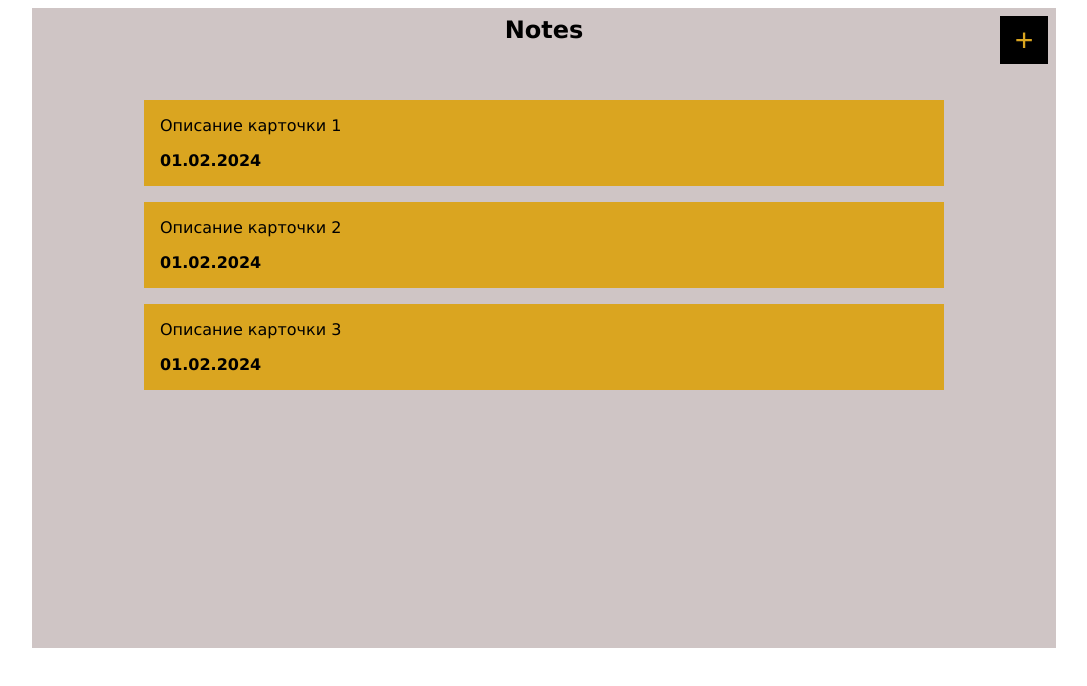
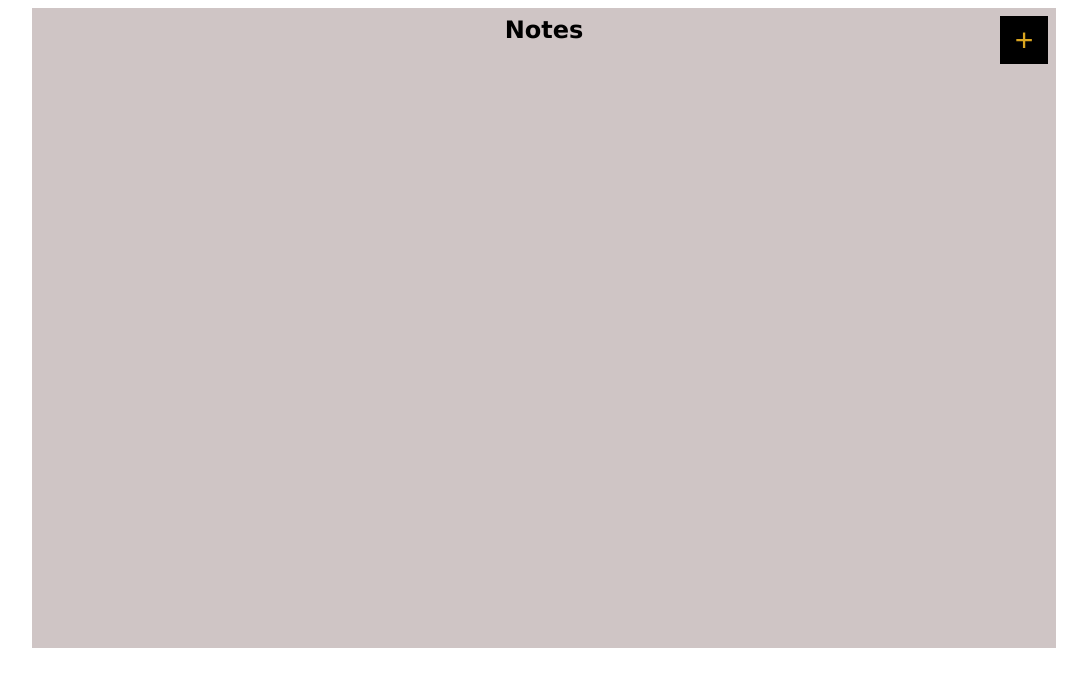
Before and after one commit to DenisPepper/vue-school-start, a Vue app: page / in a window 1280 px wide. Shown: the top 686 px of the page, without its empty margins (96-1183 px from the left). Built offline with nearby package versions, Linux system fonts and the light colour scheme.

Commit message:
Реализует вывод списка заметок в цикле

```diff
--- a/src/App.vue
+++ b/src/App.vue
@@ -1,33 +1,43 @@
 <script setup>
-import { ref as setupRef } from 'vue';
+import { ref as useState } from 'vue';
 
-const showModal = setupRef(false);
+const showModal = useState(false);
+const newNoteDesc = useState('');
+const notes = useState([]);
 
 const toggleModal = () => (showModal.value = !showModal.value);
+
+const clearNewNoteDesc = () => (newNoteDesc.value = '');
+
+const addNote = () => {
+  if (!newNoteDesc.value) return;
+
+  notes.value.push({ id: Date.now(), desc: newNoteDesc.value });
+  clearNewNoteDesc();
+};
 </script>
 
 <template>
   <section class="notepad">
-    <div :class="`overlay ${showModal ? '' : 'visually-hidden'}`" @click="toggleModal">
-      <form class="modal">
-        <textarea name="desc" cols="50" rows="10" placeholder="Введите описание заметки"></textarea>
+    <div :class="`overlay ${showModal ? '' : 'visually-hidden'}`">
+      <form class="modal" @submit.prevent="addNote" @click="toggleModal">
+        <textarea
+          name="desc"
+          cols="50"
+          rows="10"
+          placeholder="Введите описание заметки"
+          @click.stop
+          v-model="newNoteDesc"
+        ></textarea>
         <button type="submit" class="btn-save">save</button>
       </form>
     </div>
     <h2 class="notepad__header">Notes</h2>
     <button type="button" class="btn-add-new" @click.prevent="toggleModal">+</button>
     <ul class="notepad__list">
-      <li class="note">
-        <span class="note__desc">Описание карточки 1</span>
-        <span class="note__date">01.02.2024</span>
-      </li>
-      <li class="note">
-        <span class="note__desc">Описание карточки 2</span>
-        <span class="note__date">01.02.2024</span>
-      </li>
-      <li class="note">
-        <span class="note__desc">Описание карточки 3</span>
-        <span class="note__date">01.02.2024</span>
+      <li class="note" v-for="note of notes" :key="note.id">
+        <span class="note__desc">{{ note.desc }}</span>
+        <span class="note__date">id: {{ note.id }}</span>
       </li>
     </ul>
   </section>
```
